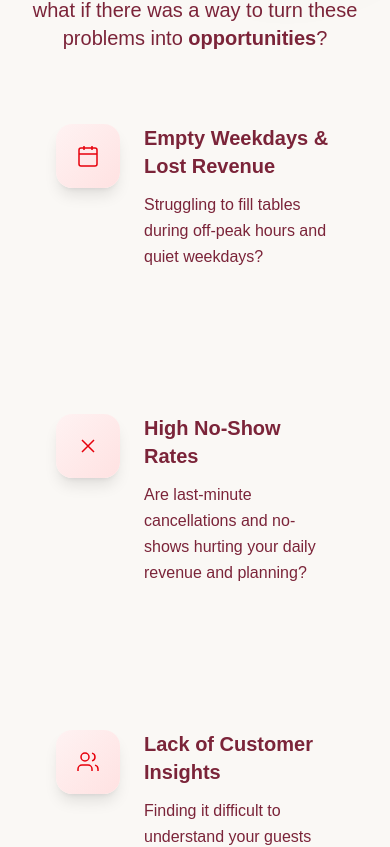
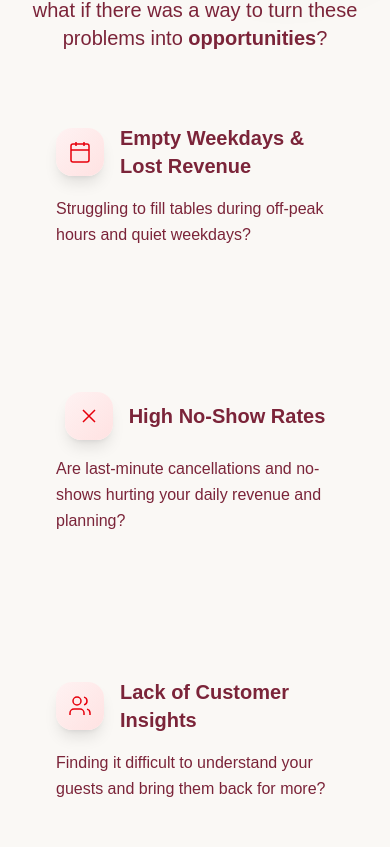
Before and after one commit to qwerty-development/plate-landing-page, a Next.js app: page /restaurant in a window 390 px wide. Shown: the part 1779-2626 px from the top of the page. Built offline with nearby package versions, Linux system fonts and the light colour scheme.

Commit message:
Refactor PainPointCard layout in RestaurantChallenges component to improve responsiveness. Added distinct mobile and desktop layouts, ensuring optimal display across devices while maintaining existing design elements.

```diff
--- a/app/components/RestaurantChallenges.tsx
+++ b/app/components/RestaurantChallenges.tsx
@@ -292,7 +292,8 @@ function PainPointCard({
       }`}
       style={{ transitionDelay: `${delay}ms` }}
     >
-      <div className="flex items-start gap-6">
+      {/* Desktop Layout - EXACTLY the same as before */}
+      <div className="hidden lg:flex items-start gap-6">
         <div className="shrink-0 inline-flex h-16 w-16 rounded-2xl bg-gradient-to-br from-red-50 to-red-100 items-center justify-center transform group-hover:scale-110 transition-all duration-300 shadow-lg group-hover:shadow-xl">
           {icon}
         </div>
@@ -300,6 +301,43 @@ function PainPointCard({
           <h3 className="text-xl font-bold text-foreground mb-3 group-hover:text-primary transition-colors duration-300">
             {title}
           </h3>
+          <p className="text-muted-foreground text-base leading-relaxed">
+            {description}
+          </p>
+          {/* Hover indicator */}
+          <div className="mt-4 flex items-center gap-3 opacity-0 group-hover:opacity-100 transition-all duration-500 transform group-hover:translate-x-0 -translate-x-2">
+            <div
+              className="flex items-center gap-2 px-3 py-1.5 rounded-full"
+              style={{
+                background:
+                  "linear-gradient(to right, hsl(var(--primary)), hsl(var(--primary)/0.8))",
+              }}
+            >
+              <div className="w-2 h-2 bg-white rounded-full animate-pulse" />
+              <span className="text-sm text-white font-semibold">
+                {index === 0 && "Plate solves this"}
+                {index === 1 && "Plate solves this too"}
+                {index === 2 && "Plate solves this as well"}
+                {index === 3 && "Plate solves this perfectly"}
+                {index === 4 && "Plate solves this completely"}
+                {index === 5 && "Plate solves this entirely"}
+              </span>
+            </div>
+          </div>
+        </div>
+      </div>
+
+      {/* Mobile Layout - Only visible on mobile */}
+      <div className="lg:hidden p-0">
+        <div className="flex items-center justify-center gap-4 mb-4">
+          <div className="shrink-0 inline-flex h-12 w-12 rounded-2xl bg-gradient-to-br from-red-50 to-red-100 items-center justify-center transform group-hover:scale-110 transition-all duration-300 shadow-lg group-hover:shadow-xl">
+            {icon}
+          </div>
+          <h3 className="text-xl font-bold text-foreground group-hover:text-primary transition-colors duration-300">
+            {title}
+          </h3>
+        </div>
+        <div className="min-w-0 flex-1">
           <p className="text-muted-foreground text-base leading-relaxed">
             {description}
           </p>
```
